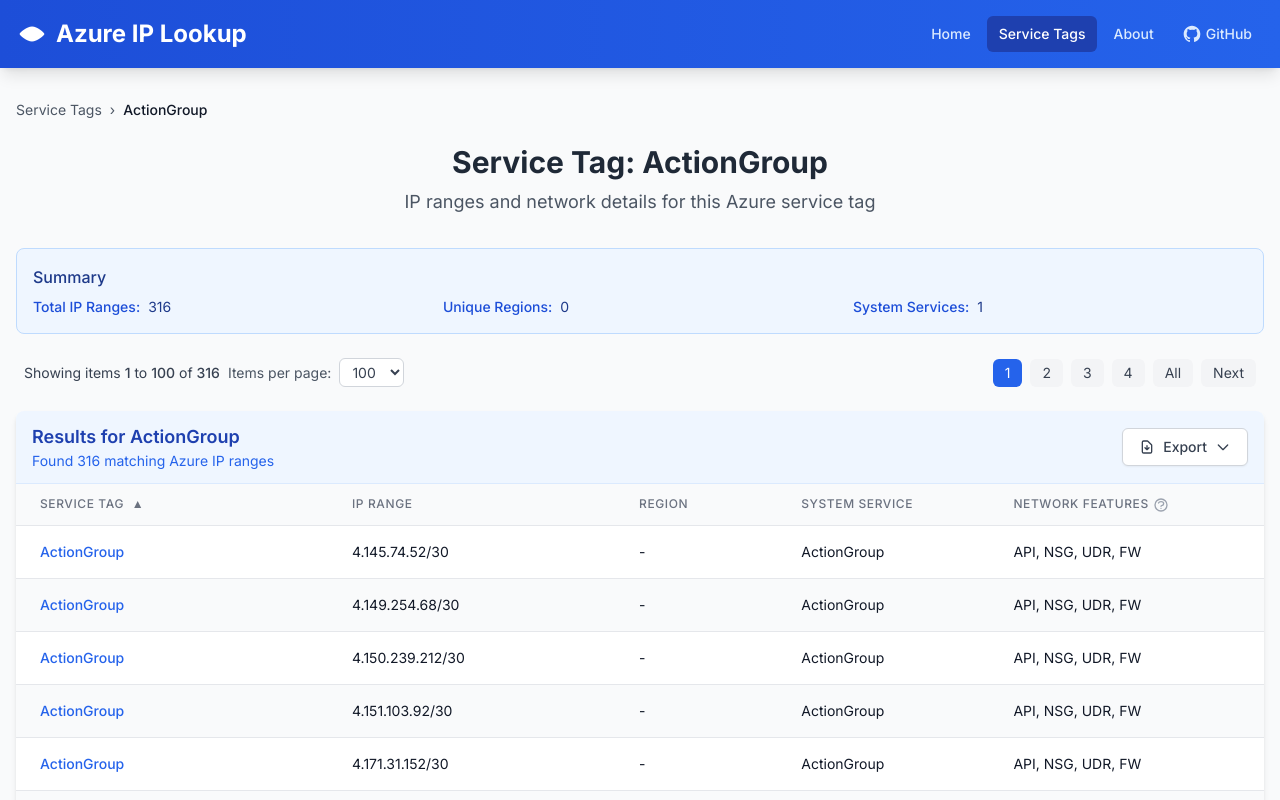
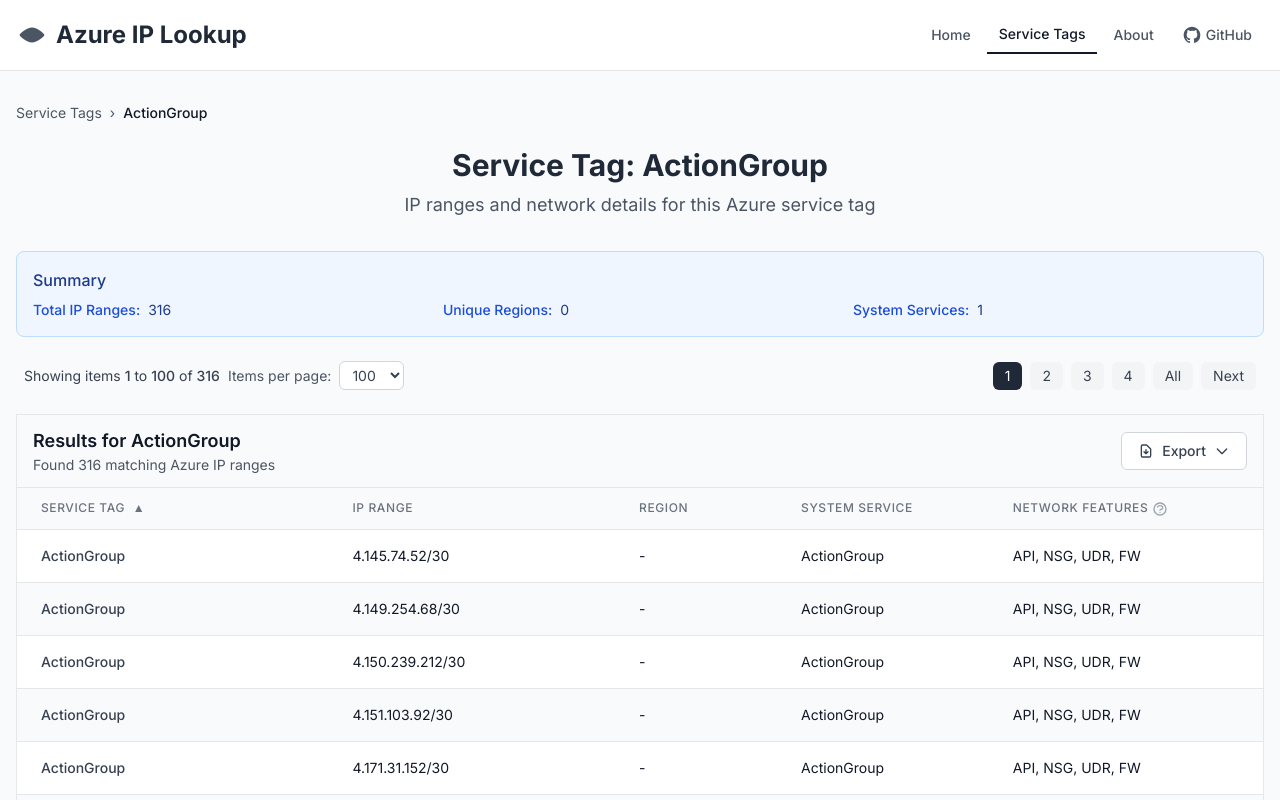
Before and after one commit to endgor/azure-ip-lookup, a Next.js app: page /service-tags/ActionGroup in a window 1280 px wide. Shown: the top 800 px of the page. Built offline with nearby package versions, Linux system fonts and the light colour scheme.

Commit message:
refactor: implement minimalistic design with improved UI layout and styling

```diff
--- a/src/components/DefinitionsTable.tsx
+++ b/src/components/DefinitionsTable.tsx
@@ -50,7 +50,7 @@
             .sort((a, b) => a.cloud.localeCompare(b.cloud))
             .map((file, index) => (
               <tr key={file.cloud} className={index % 2 === 0 ? 'bg-white' : 'bg-gray-50'}>
-                <td className="px-6 py-4 text-sm font-medium text-blue-600 break-words">
+                <td className="px-6 py-4 text-sm font-medium text-gray-900 break-words">
                   {getCloudDisplayName(file.cloud)}
                 </td>
                 <td className="px-6 py-4 text-sm text-gray-900 break-words">
@@ -61,7 +61,7 @@
                     href={file.downloadUrl}
                     target="_blank"
                     rel="noopener noreferrer"
-                    className="text-blue-600 hover:underline"
+                    className="text-gray-700 hover:text-gray-900 hover:underline"
                   >
                     {file.filename}
                   </a>
--- a/src/components/ExportDropdown.tsx
+++ b/src/components/ExportDropdown.tsx
@@ -50,7 +50,7 @@
     <div className="relative inline-block text-left" ref={dropdownRef}>
       <button
         type="button"
-        className="inline-flex items-center justify-center w-full rounded-md border border-gray-300 shadow-sm px-4 py-2 bg-white text-sm font-medium text-gray-700 hover:bg-gray-50 focus:outline-none focus:ring-2 focus:ring-offset-2 focus:ring-blue-500"
+        className="inline-flex items-center justify-center w-full rounded-md border border-gray-300 px-4 py-2 bg-white text-sm font-medium text-gray-700 hover:bg-gray-50 focus:outline-none focus:ring-2 focus:ring-gray-400"
         onClick={() => setIsOpen(!isOpen)}
         aria-expanded={isOpen}
         aria-haspopup="true"
@@ -75,7 +75,7 @@
               className="flex items-center w-full px-4 py-2 text-sm text-gray-700 hover:bg-gray-100 hover:text-gray-900"
               role="menuitem"
             >
-              <svg className="w-4 h-4 mr-3 text-green-600" fill="none" stroke="currentColor" viewBox="0 0 24 24">
+              <svg className="w-4 h-4 mr-3 text-gray-500" fill="none" stroke="currentColor" viewBox="0 0 24 24">
                 <path strokeLinecap="round" strokeLinejoin="round" strokeWidth={2} d="M9 19v-6a2 2 0 00-2-2H5a2 2 0 00-2 2v6a2 2 0 002 2h2a2 2 0 002-2zm0 0V9a2 2 0 012-2h2a2 2 0 012 2v10m-6 0a2 2 0 002 2h2a2 2 0 002-2m0 0V5a2 2 0 012-2h2a2 2 0 012 2v14a2 2 0 01-2 2h-2a2 2 0 01-2-2z" />
               </svg>
               Export as CSV
@@ -86,7 +86,7 @@
               className="flex items-center w-full px-4 py-2 text-sm text-gray-700 hover:bg-gray-100 hover:text-gray-900"
               role="menuitem"
             >
-              <svg className="w-4 h-4 mr-3 text-blue-600" fill="none" stroke="currentColor" viewBox="0 0 24 24">
+              <svg className="w-4 h-4 mr-3 text-gray-500" fill="none" stroke="currentColor" viewBox="0 0 24 24">
                 <path strokeLinecap="round" strokeLinejoin="round" strokeWidth={2} d="M12 10v6m0 0l-3-3m3 3l3-3m2 8H7a2 2 0 01-2-2V5a2 2 0 012-2h5.586a1 1 0 01.707.293l5.414 5.414a1 1 0 01.293.707V19a2 2 0 01-2 2z" />
               </svg>
               Export as Excel
--- a/src/components/Layout.tsx
+++ b/src/components/Layout.tsx
@@ -160,13 +160,13 @@
 
 
       <div className="min-h-screen flex flex-col">
-        <header className="bg-gradient-to-r from-blue-700 to-blue-600 text-white shadow-lg">
+        <header className="bg-white border-b border-gray-200">
           <div className="container mx-auto px-4">
             <nav className="flex flex-col sm:flex-row justify-between items-center py-4">
-              <Link href="/" className="flex items-center text-2xl font-bold mb-2 sm:mb-0" aria-label="Azure IP Lookup - Home">
+              <Link href="/" className="flex items-center text-2xl font-bold mb-2 sm:mb-0 text-gray-800" aria-label="Azure IP Lookup - Home">
                 <svg
                   xmlns="http://www.w3.org/2000/svg"
-                  className="h-8 w-8 mr-2"
+                  className="h-8 w-8 mr-2 text-gray-600"
                   viewBox="0 0 24 24"
                   fill="currentColor"
                   role="img"
@@ -181,10 +181,10 @@
               <div className="flex items-center space-x-1">
                 <Link
                   href="/"
-                  className={`px-3 py-2 rounded-md font-medium text-sm ${
+                  className={`px-3 py-2 font-medium text-sm ${
                     isActive('/')
-                      ? 'bg-blue-800 text-white'
-                      : 'text-blue-100 hover:bg-blue-600'
+                      ? 'text-gray-900 border-b-2 border-gray-900'
+                      : 'text-gray-600 hover:text-gray-900'
                   }`}
                 >
                   Home
@@ -192,10 +192,10 @@
 
                 <Link
                   href="/service-tags"
-                  className={`px-3 py-2 rounded-md font-medium text-sm ${
+                  className={`px-3 py-2 font-medium text-sm ${
                     isActive('/service-tags') || router.pathname.startsWith('/service-tags')
-                      ? 'bg-blue-800 text-white'
-                      : 'text-blue-100 hover:bg-blue-600'
+                      ? 'text-gray-900 border-b-2 border-gray-900'
+                      : 'text-gray-600 hover:text-gray-900'
                   }`}
                 >
                   Service Tags
@@ -203,10 +203,10 @@
 
                 <Link
                   href="/about"
-                  className={`px-3 py-2 rounded-md font-medium text-sm ${
+                  className={`px-3 py-2 font-medium text-sm ${
                     isActive('/about')
-                      ? 'bg-blue-800 text-white'
-                      : 'text-blue-100 hover:bg-blue-600'
+                      ? 'text-gray-900 border-b-2 border-gray-900'
+                      : 'text-gray-600 hover:text-gray-900'
                   }`}
                 >
                   About
@@ -216,7 +216,7 @@
                   href="https://github.com/endgor/azure-ip-lookup"
                   target="_blank"
                   rel="noopener noreferrer"
-                  className="px-3 py-2 rounded-md text-sm font-medium text-blue-100 hover:bg-blue-600 flex items-center"
+                  className="px-3 py-2 text-sm font-medium text-gray-600 hover:text-gray-900 flex items-center"
                   aria-label="View Azure IP Lookup source code on GitHub"
                 >
                   <svg className="h-5 w-5 mr-1" fill="currentColor" viewBox="0 0 24 24" aria-hidden="true" role="img">
@@ -234,29 +234,29 @@
           {children}
         </main>
 
-        <footer className="bg-gray-50 border-t">
-          <div className="container mx-auto px-4 py-6 text-center text-gray-600">
-            <p className="font-medium">Azure IP Lookup Tool</p>
+        <footer className="bg-white border-t border-gray-200">
+          <div className="container mx-auto px-4 py-6 text-center text-gray-500">
+            <p className="font-medium text-gray-700">Azure IP Lookup Tool</p>
             <p className="text-sm mt-1 mb-2">
               Data automatically updates daily from Microsoft&apos;s official sources
             </p>
             <div className="flex justify-center space-x-4 text-sm">
               <a
                 href="https://www.microsoft.com/en-us/download/details.aspx?id=56519"
-                className="text-blue-600 hover:underline"
+                className="text-gray-600 hover:text-gray-900 hover:underline"
                 target="_blank"
                 rel="noopener noreferrer"
               >
                 Official Data Source
               </a>
-              <span className="text-gray-400">|</span>
-              <Link href="/about" className="text-blue-600 hover:underline">
+              <span className="text-gray-300">|</span>
+              <Link href="/about" className="text-gray-600 hover:text-gray-900 hover:underline">
                 About
               </Link>
-              <span className="text-gray-400">|</span>
+              <span className="text-gray-300">|</span>
               <a
                 href="https://github.com/endgor/azure-ip-lookup"
-                className="text-blue-600 hover:underline"
+                className="text-gray-600 hover:text-gray-900 hover:underline"
                 target="_blank"
                 rel="noopener noreferrer"
               >
--- a/src/components/LookupForm.tsx
+++ b/src/components/LookupForm.tsx
@@ -127,12 +127,12 @@
           value={searchQuery}
           onChange={(e) => setSearchQuery(e.target.value)}
           placeholder="Enter IP address, CIDR, service name, or region"
-          className="flex-grow border border-gray-300 rounded-lg px-4 py-2 focus:outline-none focus:ring-2 focus:ring-blue-500"
+          className="flex-grow border border-gray-300 rounded-md px-4 py-2 focus:outline-none focus:ring-2 focus:ring-gray-400 focus:border-gray-400"
           aria-label="Search query"
         />
         <button
           type="submit"
-          className={`bg-blue-600 text-white px-6 py-2 rounded-lg font-medium hover:bg-blue-700 transition-colors ${
+          className={`border border-gray-300 bg-white text-gray-700 px-6 py-2 rounded-md font-medium hover:bg-gray-50 hover:text-gray-900 transition-colors ${
             isLoading ? 'opacity-70 cursor-not-allowed' : ''
           }`}
           disabled={isLoading}
--- a/src/components/Pagination.tsx
+++ b/src/components/Pagination.tsx
@@ -108,7 +108,7 @@
                 const value = e.target.value;
                 onPageSizeChange(value === 'all' ? 'all' : parseInt(value, 10));
               }}
-              className="text-sm border border-gray-300 rounded-md px-2 py-1 bg-white focus:outline-none focus:ring-2 focus:ring-blue-500 focus:border-blue-500"
+              className="text-sm border border-gray-300 rounded-md px-2 py-1 bg-white focus:outline-none focus:ring-2 focus:ring-gray-400 focus:border-gray-400"
             >
               {pageSizeOptions.map(option => (
                 <option key={option} value={option}>
@@ -141,7 +141,7 @@
               href={getPageUrl(page)}
               className={`px-3 py-1 rounded-md text-sm ${
                 !isAll && currentPage === page
-                  ? 'bg-blue-600 text-white'
+                  ? 'bg-gray-800 text-white'
                   : 'bg-gray-100 text-gray-700 hover:bg-gray-200'
               }`}
             >
@@ -154,7 +154,7 @@
         <Link
           href={getAllUrl()}
           className={`px-3 py-1 rounded-md text-sm ${
-            isAll ? 'bg-blue-600 text-white' : 'bg-gray-100 text-gray-700 hover:bg-gray-200'
+            isAll ? 'bg-gray-800 text-white' : 'bg-gray-100 text-gray-700 hover:bg-gray-200'
           }`}
         >
           All
--- a/src/components/Results.tsx
+++ b/src/components/Results.tsx
@@ -79,14 +79,14 @@
   };
 
   return (
-    <section className="bg-white rounded-lg shadow-md overflow-hidden mb-6" aria-label="Search Results">
-      <header className="bg-blue-50 px-4 py-3 border-b border-blue-100">
+    <section className="bg-white border border-gray-200 overflow-hidden mb-6" aria-label="Search Results">
+      <header className="bg-gray-50 px-4 py-3 border-b border-gray-200">
         <div className="flex justify-between items-center">
           <div>
-            <h2 className="text-lg font-semibold text-blue-800">
+            <h2 className="text-lg font-semibold text-gray-900">
               Results for {query}
             </h2>
-            <p className="text-sm text-blue-600">
+            <p className="text-sm text-gray-600">
               Found {totalDisplay} matching Azure IP {totalDisplay === 1 ? 'range' : 'ranges'}
             </p>
           </div>
@@ -147,7 +147,7 @@
                 <td className="px-6 py-4 text-sm font-medium break-words">
                   <button
                     onClick={() => handleServiceTagClick(result.serviceTagId)}
-                    className="text-blue-600 hover:text-blue-800 hover:underline cursor-pointer transition-colors"
+                    className="text-gray-700 hover:text-gray-900 hover:underline cursor-pointer transition-colors"
                     title={`View details for ${result.serviceTagId}`}
                   >
                     {result.serviceTagId}
--- a/src/components/SimplePagination.tsx
+++ b/src/components/SimplePagination.tsx
@@ -81,7 +81,7 @@
                 const value = e.target.value;
                 onPageSizeChange(value === 'all' ? 'all' : parseInt(value, 10));
               }}
-              className="text-sm border border-gray-300 rounded-md px-2 py-1 bg-white focus:outline-none focus:ring-2 focus:ring-blue-500 focus:border-blue-500"
+              className="text-sm border border-gray-300 rounded-md px-2 py-1 bg-white focus:outline-none focus:ring-2 focus:ring-gray-400 focus:border-gray-400"
             >
               {pageSizeOptions.map(option => (
                 <option key={option} value={option}>
@@ -117,7 +117,7 @@
               onClick={() => onPageChange(page)}
               className={`px-3 py-1 rounded-md text-sm ${
                 !isAll && currentPage === page
-                  ? 'bg-blue-600 text-white'
+                  ? 'bg-gray-800 text-white'
                   : 'bg-gray-100 text-gray-700 hover:bg-gray-200'
               }`}
             >
@@ -130,7 +130,7 @@
         <button
           onClick={() => onPageChange('all')}
           className={`px-3 py-1 rounded-md text-sm ${
-            isAll ? 'bg-blue-600 text-white' : 'bg-gray-100 text-gray-700 hover:bg-gray-200'
+            isAll ? 'bg-gray-800 text-white' : 'bg-gray-100 text-gray-700 hover:bg-gray-200'
           }`}
         >
           All
--- a/src/styles/globals.css
+++ b/src/styles/globals.css
@@ -3,8 +3,11 @@
 @tailwind utilities;
 
 :root {
-  --foreground-rgb: 0, 0, 0;
-  --background-rgb: 249, 250, 251;
+  --foreground-rgb: 31, 41, 55;
+  --background-rgb: 255, 255, 255;
+  --text-light-rgb: 107, 114, 128;
+  --border-rgb: 229, 231, 235;
+  --accent-rgb: 59, 130, 246;
 }
 
 body {
@@ -15,23 +18,23 @@
 }
 
 .prose h1 {
-  @apply text-3xl font-bold mb-6 text-blue-800;
+  @apply text-3xl font-bold mb-6 text-gray-900;
 }
 
 .prose h2 {
-  @apply text-2xl font-semibold mt-8 mb-4 text-blue-700;
+  @apply text-2xl font-semibold mt-8 mb-4 text-gray-800;
 }
 
 .prose h3 {
-  @apply text-xl font-semibold mt-6 mb-3 text-blue-600;
+  @apply text-xl font-semibold mt-6 mb-3 text-gray-700;
 }
 
 .prose p {
-  @apply mb-4 text-gray-700;
+  @apply mb-4 text-gray-600;
 }
 
 .prose a {
-  @apply text-blue-600 hover:underline;
+  @apply text-gray-700 hover:text-blue-600 hover:underline;
 }
 
 .prose ul, .prose ol {
```
